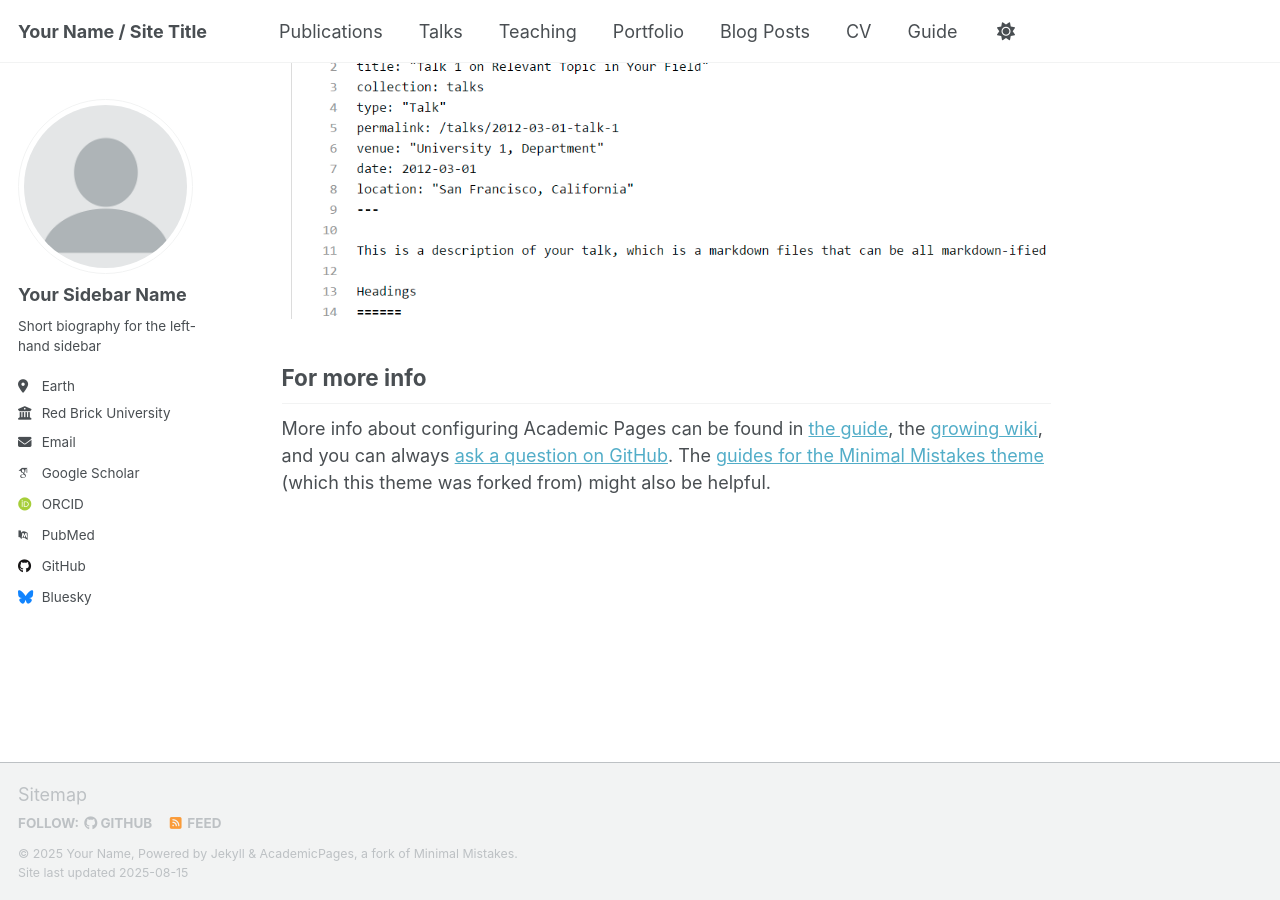
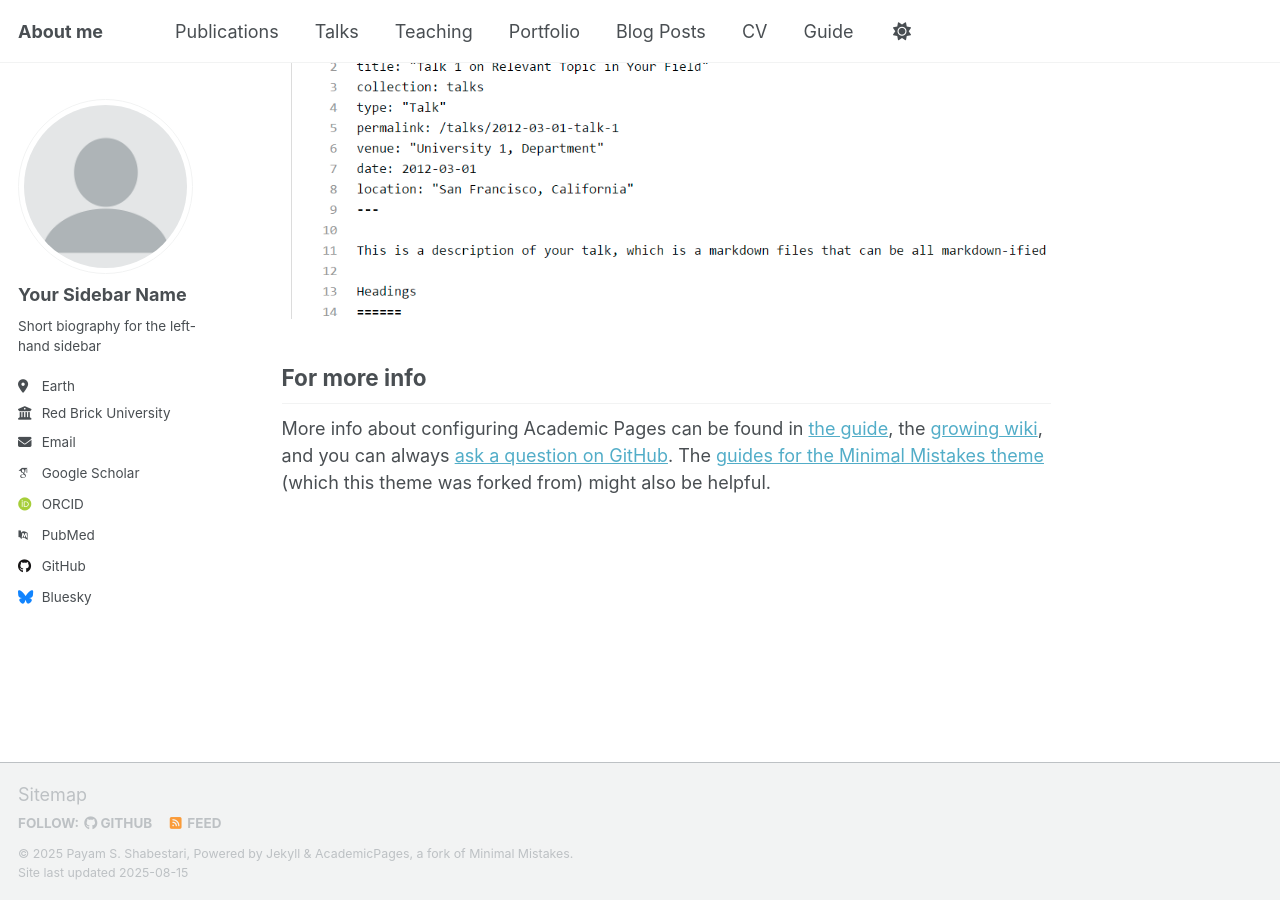
Before and after one commit to payamsash/payamsash.github.io, a Jekyll site: the page built from _pages/about.md, in a window 1280 px wide and 900 px high, scrolled down 2880 px. Built offline with Jekyll 4.4.1, drawn with Linux system fonts in a browser that asks for light colours; some web fonts are replaced; a script that is not in the unit is left out.

Commit message:
first commit

```diff
--- a/_config.yml
+++ b/_config.yml
@@ -9,11 +9,11 @@
 # Basic Site Settings
 locale                   : "en-US"
 site_theme               : "default" # Currently available options are "default", "air"
-title                    : "Your Name / Site Title"
+title                    : "About me"
 title_separator          : "-"
-name                     : &name "Your Name"
-description              : &description "personal description"
-url                      : https://academicpages.github.io # the base hostname & protocol for your site e.g. "https://[your GitHub username].github.io" or if you already have some other page hosted on Github then use "https://[your GitHub username].github.io/[Your Repo Name]"
+name                     : &name "Payam S. Shabestari"
+description              : &description "My current research focuses on the use of optically-pumped magnetometers (OPMs) for epilepsy. I use signal processing, machine learning, optimization, and 3D modeling for my research."
+url                      : https://payamsash.github.io # the base hostname & protocol for your site e.g. "https://[your GitHub username].github.io" or if you already have some other page hosted on Github then use "https://[your GitHub username].github.io/[Your Repo Name]"
 baseurl                  : "" # the subpath of your site, e.g. "/blog"
 repository               : "academicpages/academicpages.github.io"
 
```
